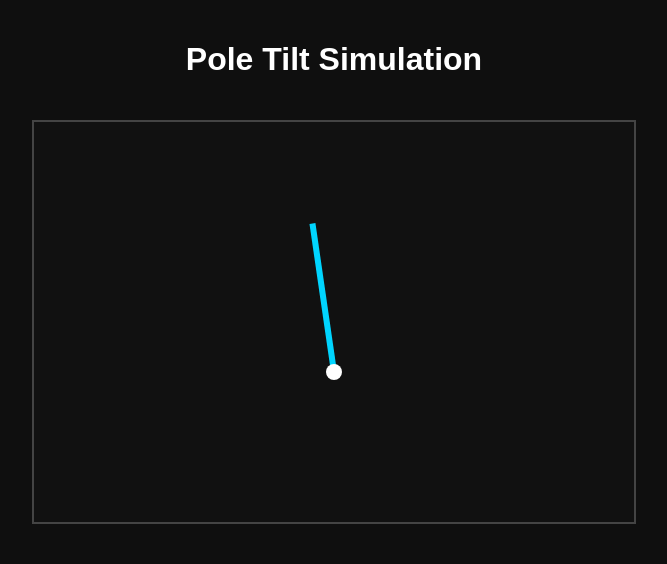
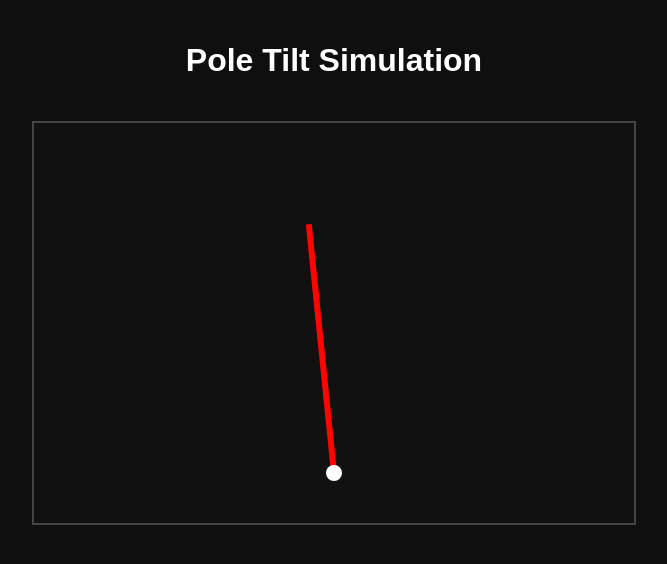
Before and after one commit to Yuxuan1103/ICE-2025, a plain HTML site: page index.html in a window 1280 px wide. Shown: the whole page, without its empty margins (306-973 px from the left). Drawn offline with Linux system fonts and the light colour scheme.

Commit message:
adding a limit to the angle

```diff
--- a/sim.js
+++ b/sim.js
@@ -5,18 +5,18 @@ canvas.width = 600;
 canvas.height = 400;
 
 // pole properties
-let angle = Math.PI / 4;      // starting tilt
+let angle = Math.PI/24;      // starting tilt
 let angularVel = 0;
 let angularAcc = 0;
-let length = 150;             // length of the pole
+let length = 250;             // length of the pole
 let gravity = 0.005;          // fake gravity
 let damping = 0.995;          // slows the swinging
-
+let angleLimit = Math.PI/48; // max angle before "falling"
 function update() {
   // pendulum physics
   angularAcc = -gravity * Math.sin(angle);
   angularVel += angularAcc;
-  angularVel *= damping;
+  //angularVel *= damping;
   angle += angularVel;
 }
 
@@ -25,7 +25,7 @@ function draw() {
 
   // pivot point
   const pivotX = canvas.width / 2;
-  const pivotY = 250;
+  const pivotY = 350;
 
   // pole endpoint
   const endX = pivotX + length * Math.sin(angle);
@@ -33,18 +33,22 @@ function draw() {
 
 
   // draw pole
-  ctx.strokeStyle = "#00d5ff";
+  if (Math.abs(angle) > angleLimit) {
+    ctx.strokeStyle = "#ff0400ff";
+  } else {
+    ctx.strokeStyle = "#11ff00ff";
+  }
   ctx.lineWidth = 6;
   ctx.beginPath();
   ctx.moveTo(pivotX, pivotY);
   ctx.lineTo(endX, endY);
   ctx.stroke();
-
   // draw pivot
   ctx.fillStyle = "#ffffff";
   ctx.beginPath();
   ctx.arc(pivotX, pivotY, 8, 0, Math.PI * 2);
   ctx.fill();
+
 }
 
 function loop() {
--- a/style.css
+++ b/style.css
@@ -3,7 +3,7 @@ body {
   color: white;
   font-family: Arial, sans-serif;
   text-align: center;
-  margin: 0;
+  margin: 1px;
   padding: 20px;
 }
 
```
